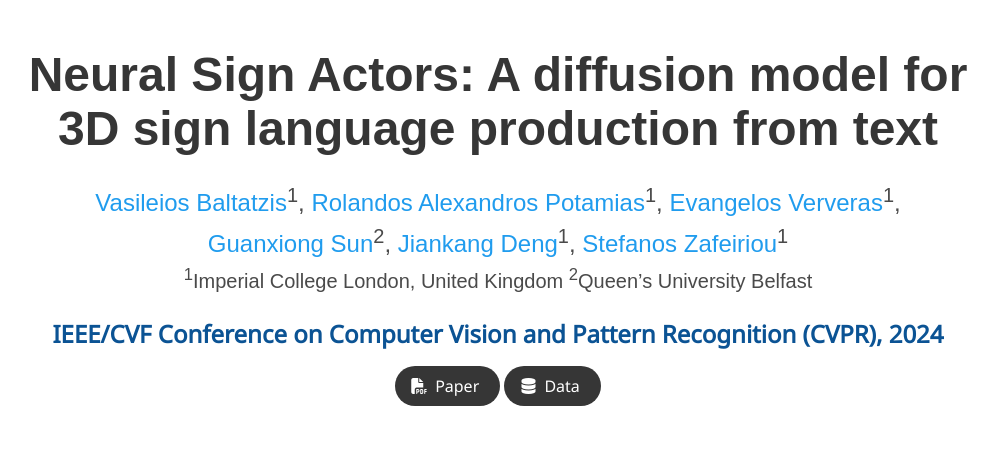
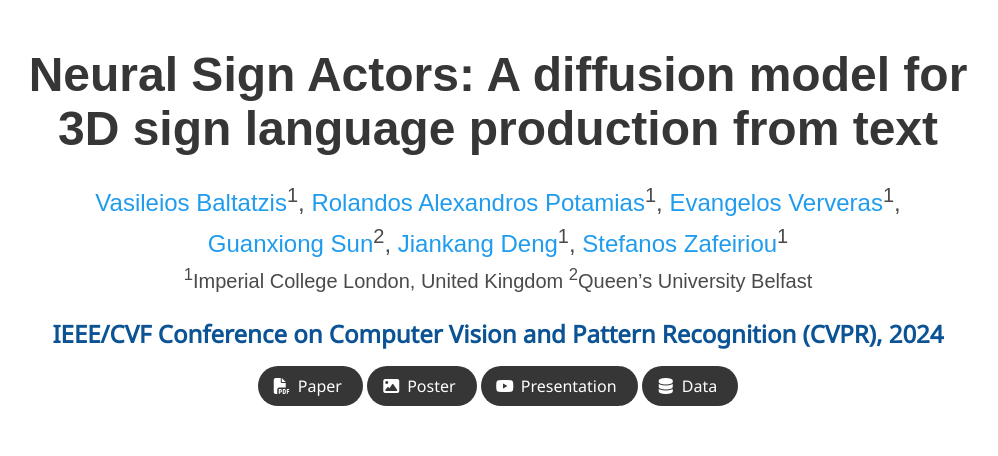
Before and after one commit to baltatzisv/neural-sign-actors, a plain HTML site: page index.html in a window 1280 px wide. Shown: the top 456 px of the page, without its empty margins (142-1140 px from the left). Drawn offline with nearby package versions, Linux system fonts and the light colour scheme; some icons are missing; a web font is replaced by a local one.

Commit message:
Add poster and presentation

```diff
--- a/index.html
+++ b/index.html
@@ -76,6 +76,24 @@
                       <i class="fas fa-file-pdf"></i>
                   </span>
                   <span>Paper</span>
+                </a>
+              </span>
+              <span class="link-block">
+                <a href="./static/images/nsa_cvpr2024_poster.png"
+                   class="external-link button is-normal is-rounded is-dark">
+                  <span class="icon">
+                      <i class="fas fa-image"></i>
+                  </span>
+                  <span>Poster</span>
+                </a>
+              </span>
+              <span class="link-block">
+                <a href="https://youtu.be/u89bnprj46Q?si=i-PbjuE8p9z7ZlJq"
+                   class="external-link button is-normal is-rounded is-dark">
+                  <span class="icon">
+                      <i class="fab fa-youtube"></i>
+                  </span>
+                  <span>Presentation</span>
                 </a>
               </span>
               <!-- arXiv Link. -->
```
Also changed, not shown: 1 other file.
